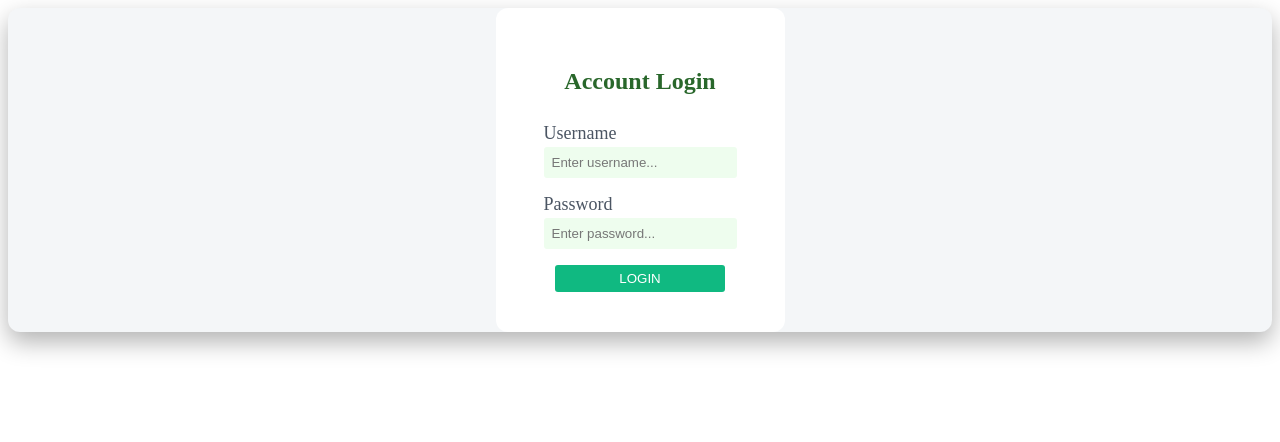
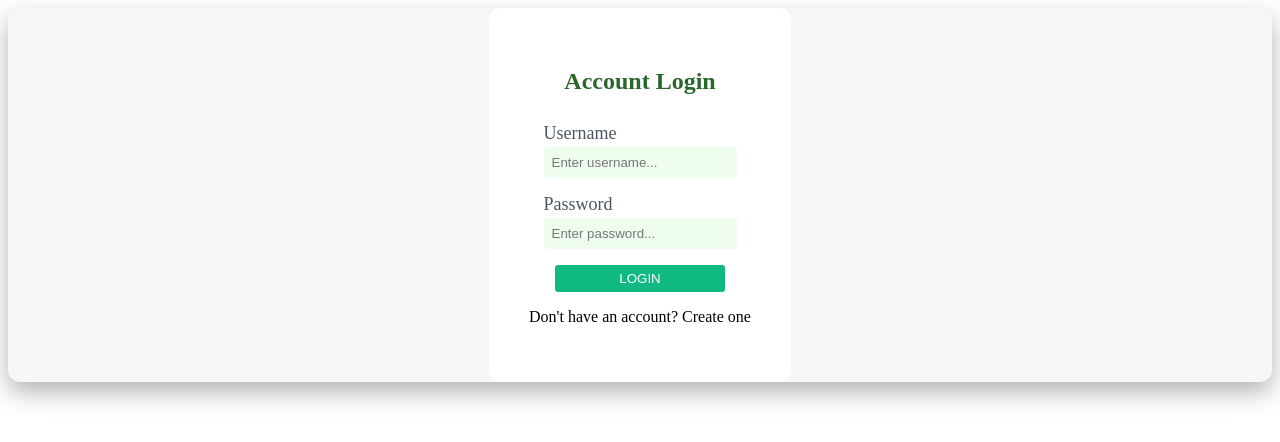
Before and after one commit to PaoPie1/Coding-Playground, a React (Vite) app in the folder first-website/: page / in a window 1280 px wide. Shown: the top 442 px of the page. Built offline with nearby package versions, Linux system fonts and the light colour scheme.

Commit message:
connected

```diff
--- a/first-website/src/App.jsx
+++ b/first-website/src/App.jsx
@@ -1,7 +1,19 @@
 import LoginForm from "./LoginForm";
+import SignUp from "./SignUp";
+import { useState } from "react";
 
 function App() {
-  return <LoginForm />;
+  const [isSigning, setIsSigning] = useState(false);
+
+  return (
+    <div>
+      {isSigning ? (
+        <SignUp />
+      ) : (
+        <LoginForm onToggle={() => setIsSigning(true)} />
+      )}
+    </div>
+  );
 }
 
 export default App;
--- a/first-website/src/LoginForm.jsx
+++ b/first-website/src/LoginForm.jsx
@@ -1,7 +1,7 @@
 import "./LoginForm.css";
 import { useState } from "react";
 
-function LoginForm() {
+function LoginForm({ onToggle }) {
   const [username, setUsername] = useState("");
   const [password, setPassword] = useState("");
 
@@ -55,9 +55,18 @@ function LoginForm() {
           ></input>
         </div>
 
+        {/* submit info */}
         <button className="submit-btn" type="submit">
           LOGIN
         </button>
+
+        {/* creates a link p to make an account */}
+        <p className="toggle-text">
+          Don't have an account?{" "}
+          <span className="toggle-link" onClick={onToggle}>
+            Create one
+          </span>
+        </p>
         {message && (
           <p className={status ? "success-msg" : "error-msg"}>{message}</p>
         )}
--- a/first-website/src/SignUp.jsx
+++ b/first-website/src/SignUp.jsx
@@ -1,4 +1,4 @@
-import "./SignUp.css";
+// import "./SignUp.css";
 import { useState } from "react";
 
 function SignUp() {
```
